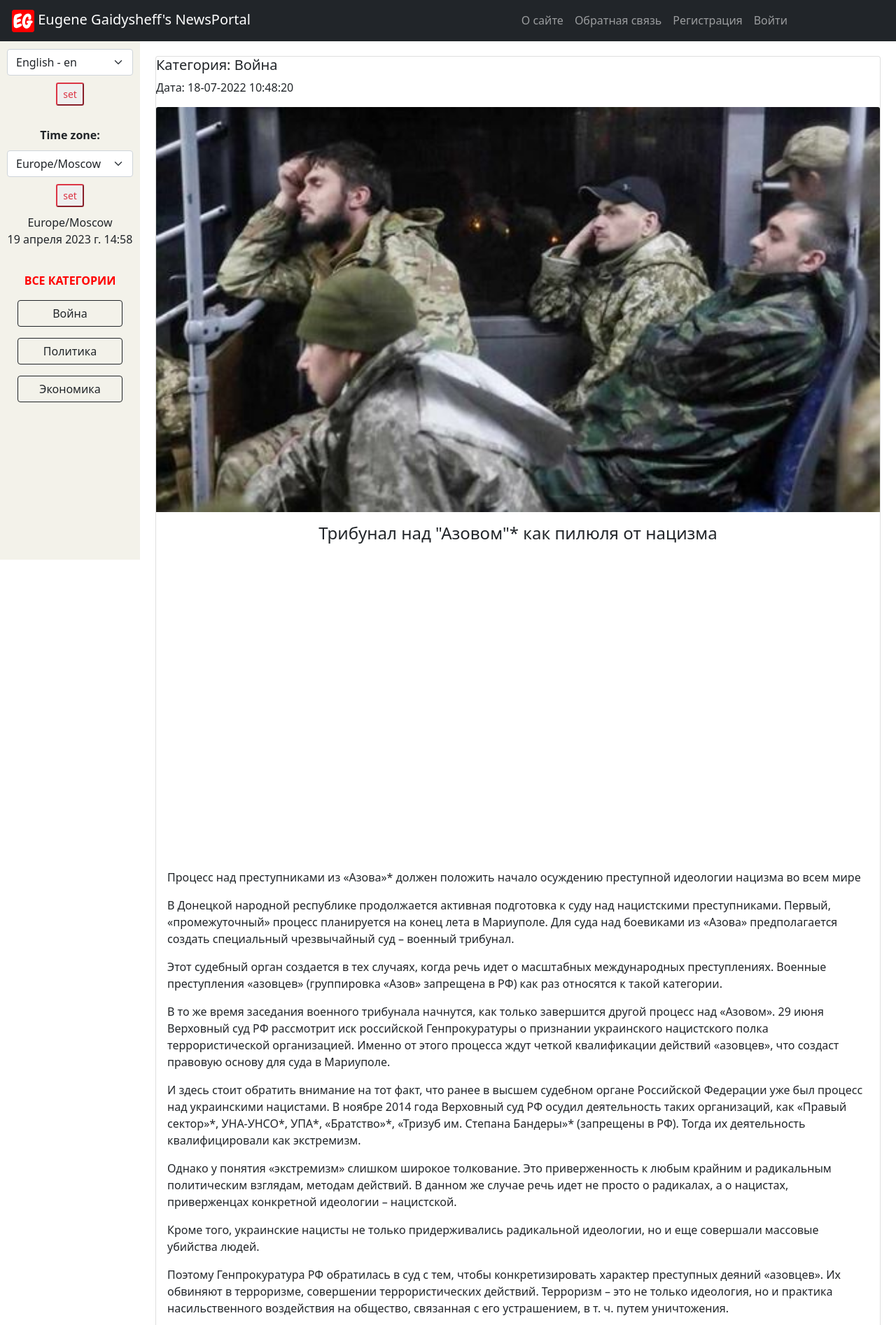
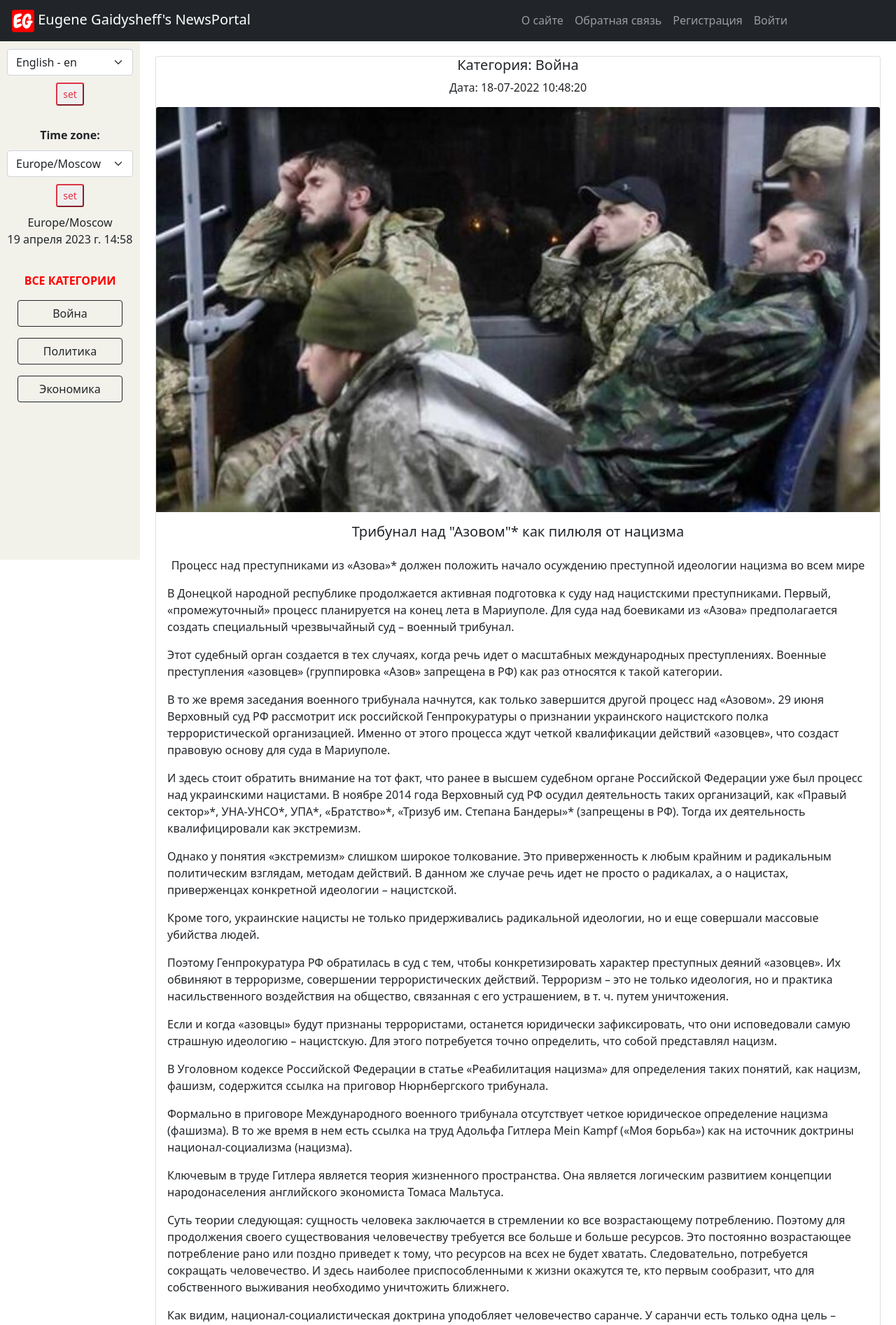
Before and after one commit to Gaidysheff/SKILLFACTORY_NEWSPORTAL, a Django app: a page that uses NewsPortal/newsapp/templates/newsapp/post.html in a window 1280 px wide. Shown: the top 1894 px of the page at 70% size. Run offline with Django 4.2, Linux system fonts and the light colour scheme; data comes from the database, SQL or seed files in the repository; both versions use the stored data as it was after the commit; some libraries are stand-ins or nearby versions.

Commit message:
Rendering a single post is repaired

```diff
--- a/NewsPortal/newsapp/static/newsapp/css/my_style.css
+++ b/NewsPortal/newsapp/static/newsapp/css/my_style.css
@@ -5,6 +5,7 @@
   display: flex;
   flex-direction: column;
   align-items: center;
+  justify-items: stretch;
 }
 .rounded-img {
   border-radius: 5%;
@@ -15,6 +16,7 @@
 .img_box {
   width: 100%;
   height: 300px;
+  cursor: pointer;
 }
 
 .card-title {
--- a/NewsPortal/newsapp/templates/newsapp/cat_index.html
+++ b/NewsPortal/newsapp/templates/newsapp/cat_index.html
@@ -9,9 +9,9 @@
         <h5>"Категория:" {{p.postCategory}}</h5>
         <p>"Дата:" {{p.dateCreation|date:"d-m-Y H:i:s"}}</p>
         {% if p.photo %}
-        <div class="img_box">
+        <a class="img_box" href="{{ p.get_absolute_url }}" target="_blank">
           <img class="rounded-img" src="{{p.photo.url}}" alt="image" />
-        </div>
+        </a>
         <!-- <img class="card-img-top" src="{{p.photo.url}}" alt="image" /> -->
         {% endif %}
         <div class="card-body post_card">
--- a/NewsPortal/newsapp/templates/newsapp/category_subscription.html
+++ b/NewsPortal/newsapp/templates/newsapp/category_subscription.html
@@ -1,3 +1,4 @@
+{% load i18n %}
 <div
   class="container text-center"
   style="margin-top: 50px; margin-bottom: 50px"
--- a/NewsPortal/newsapp/templates/newsapp/index.html
+++ b/NewsPortal/newsapp/templates/newsapp/index.html
@@ -8,9 +8,9 @@
         <h5>{% trans "Category:" %} {{p.postCategory}}</h5>
         <p>{% trans "Date:" %} {{p.dateCreation|date:"d-m-Y H:i:s"}}</p>
         {% if p.photo %}
-        <div class="img_box">
+        <a class="img_box" href="{{ p.get_absolute_url }}" target="_blank">
           <img class="rounded-img" src="{{p.photo.url}}" alt="image" />
-        </div>
+        </a>
         <!-- <img class="card-img-top" src="{{p.photo.url}}" alt="image" /> -->
         {% endif %}
         <div class="card-body post_card">
--- a/NewsPortal/newsapp/templates/newsapp/post.html
+++ b/NewsPortal/newsapp/templates/newsapp/post.html
@@ -3,18 +3,18 @@
 <div class="container">
   <div class="row">
     <div class="col" style="padding-top: 20px">
-      <div class="card">
+      <div class="card post_card">
         <h5>Категория: {{post.postCategory}}</h5>
         <p>Дата: {{post.dateCreation|date:"d-m-Y H:i:s"}}</p>
         {% if post.photo %}
         <img class="card-img-top" src="{{post.photo.url}}" alt="image" />
         {% endif %}
-        <div class="card-body">
-          <h4 class="card-title">{{post.title}}</h4>
-          <p class="card-text">{{post.text|linebreaks}}</p>
+        <div class="card-body post_card">
+          <h5>{{post.title}}</h5>
+          <p>{{post.text|linebreaks}}</p>
           <!-- ------------------------------- -->
           <p>
-            <a href="{% url 'post:post_share' post.slug %}">
+            <a href="{% url 'post' post.slug %}">
               <!-- <a href="return redirect('post:post_share' post.slug)"> -->
               Share this post
             </a>
```
Also changed, not shown: NewsPortal/db.sqlite3.
